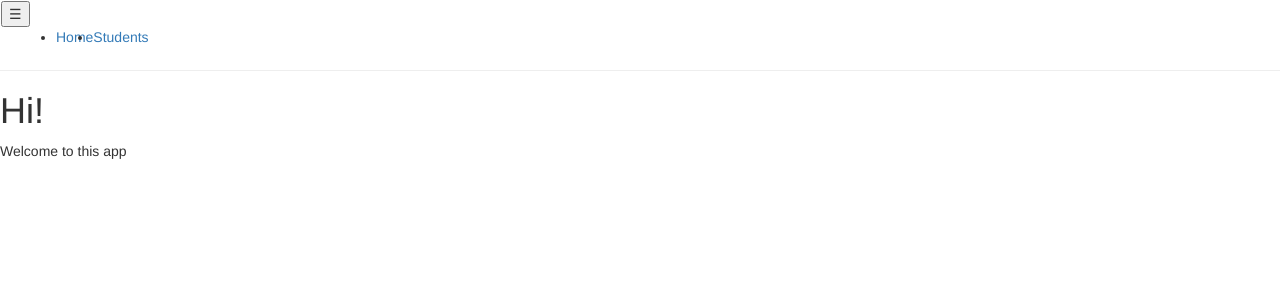
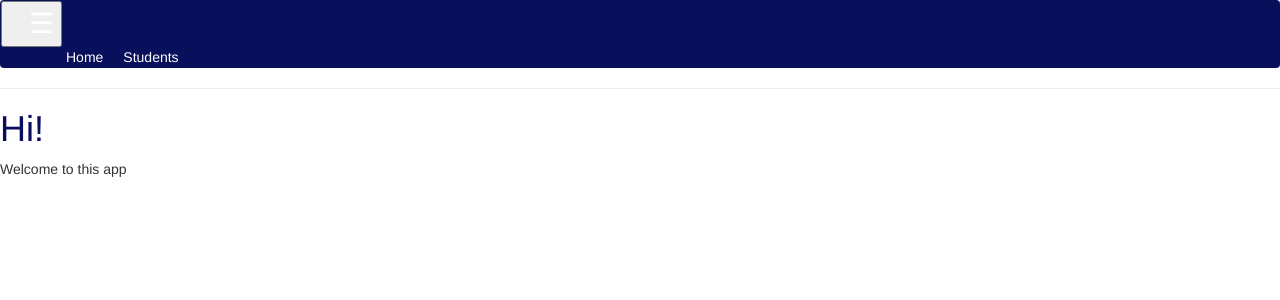
Before and after one commit to chrishaining/Python-Decision-Making-Tools, a Flask app: page / in a window 1280 px wide. Shown: the top 300 px of the page. Run offline with Flask 2, Linux system fonts and the light colour scheme; some libraries are stand-ins or nearby versions.

Commit message:
attempts to rewire the styles.css file

```diff
--- a/employment_success_web_app/app/models.py
+++ b/employment_success_web_app/app/models.py
@@ -12,3 +12,5 @@ class Student(db.Model):
 
     def __repr__(self):
         return '<Student {} {}>'.format(self.first_name, self.last_name)
+
+# I'm going to attempt to do the calculations within a class (the other option would be to do all the functions in routes.py)
--- a/employment_success_web_app/app/templates/base.html
+++ b/employment_success_web_app/app/templates/base.html
@@ -7,7 +7,7 @@
     <meta name="viewport" content="width=device-width, initial-scale=1.0">
     <meta http-equiv="X-UA-Compatible" content="ie=edge">
     <link rel="stylesheet" href="//maxcdn.bootstrapcdn.com/bootstrap/3.2.0/css/bootstrap.min.css">
-    <link rel="stylesheet" href="{{ url_for('static', filename='css/styles.css') }}">
+    <link rel="stylesheet" href="../../static/css/styles.css">
 
 </head>
 
--- a/employment_success_web_app/static/css/styles.css
+++ b/employment_success_web_app/static/css/styles.css
@@ -0,0 +1,96 @@
+/* universal fonts */
+
+h1,
+h2,
+h3 {
+    color: #080F5B
+}
+
+a {
+    color: white;
+    padding: 10px
+}
+
+a:hover {
+    color: gold;
+    text-decoration: none;
+}
+
+
+/* navbar */
+
+nav {
+    background-color: #080F5B;
+}
+
+.navbar-toggler-icon {
+    color: white;
+    padding-left: 20px;
+    font-size: 200%
+}
+
+.navbar-brand {
+    color: white
+}
+
+.navbar-nav {
+    list-style-type: none;
+}
+
+
+/* rows and columns */
+
+
+/* form */
+
+form {
+    margin: 10px;
+    padding: 10 px;
+}
+
+label {
+    font-weight: bold;
+    font-size: 1.5em;
+    color: white
+}
+
+input,
+textarea {
+    border: solid 1px #F4E4C1;
+    width: 100%;
+}
+
+
+/* table */
+
+.table {
+    color: white;
+    padding: 10px
+}
+
+td,
+th {
+    padding: 10px;
+    border: solid white 2px;
+    max-width: 300px
+}
+
+
+/* buttons */
+
+button.save.btn.btn-default {
+    background-color: #15DB95;
+    margin: 10px
+}
+
+button.save.btn.btn-default:hover {
+    color: white;
+}
+
+
+/* lists */
+
+li {
+    list-style-type: none;
+    color: white
+}
```
Also changed, not shown: employment_success_web_app/app/templates/students.html (+8 -5 lines), employment_success_web_app/static/favicon.ico (added).
